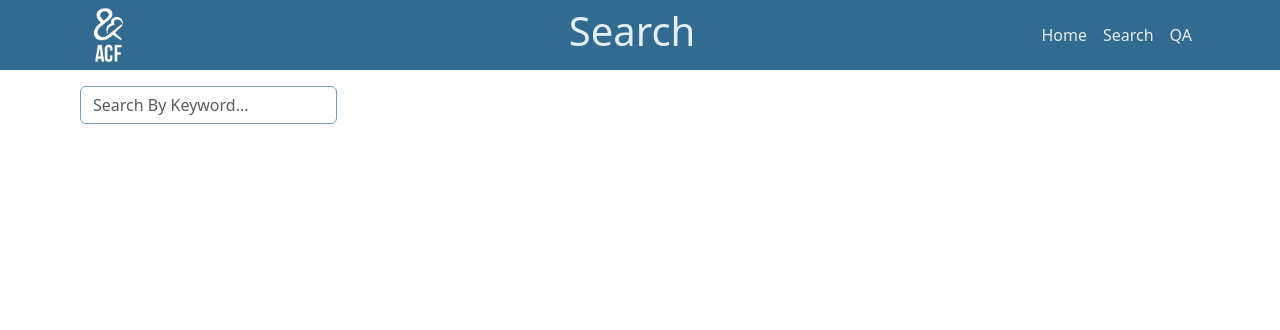
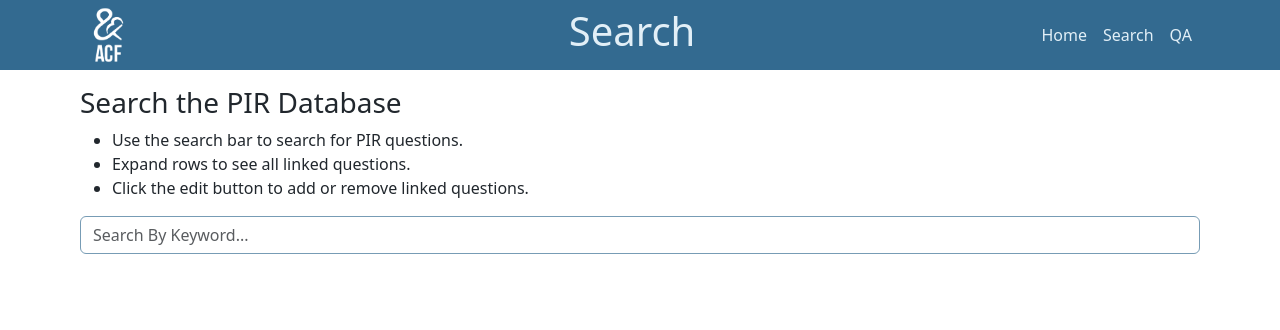
Before and after one commit to HHS/ACF-pir-data, a Flask app: template src/pir_pipeline/dashboard/templates/search/search.html in a window 1280 px wide. Shown: the top 330 px of the page. Run offline with Flask 3, Linux system fonts and the light colour scheme; the template is opened without the code that fills it: most values are stand-ins (such as "Sample title", 1, 10 or a date in 2020); parts of the project's set-up code (start-up, migrations or seed data) failed here and were passed over; some libraries are stand-ins or nearby versions.

Commit message:
Add instructions

```diff
--- a/src/pir_pipeline/dashboard/templates/search/search.html
+++ b/src/pir_pipeline/dashboard/templates/search/search.html
@@ -6,8 +6,16 @@
 {% endblock %}
 
 {% block content %}
+    <div>
+        <h3>Search the PIR Database</h3>
+        <ul>
+            <li>Use the search bar to search for PIR questions.</li>
+            <li>Expand rows to see all linked questions.</li>
+            <li>Click the edit button to add or remove linked questions.</li>
+        </ul>
+    </div>
     <form id="search-form">
-        <div class="form-container">
+        <div>
             <div class="form-group">
                 <input type="text" class="form-control" placeholder="Search By Keyword..." id="keyword-search" name="keyword-search">
             </div>
```
Also changed, not shown: src/pir_pipeline/dashboard/templates/review/flashcard.html (+8 -0 lines).
